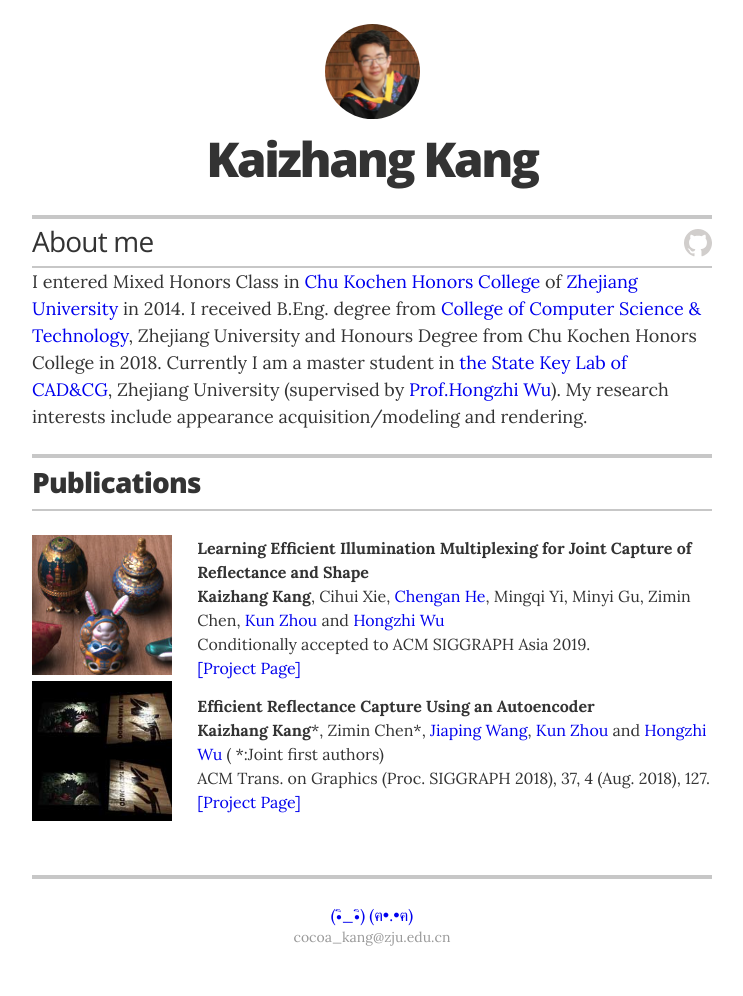
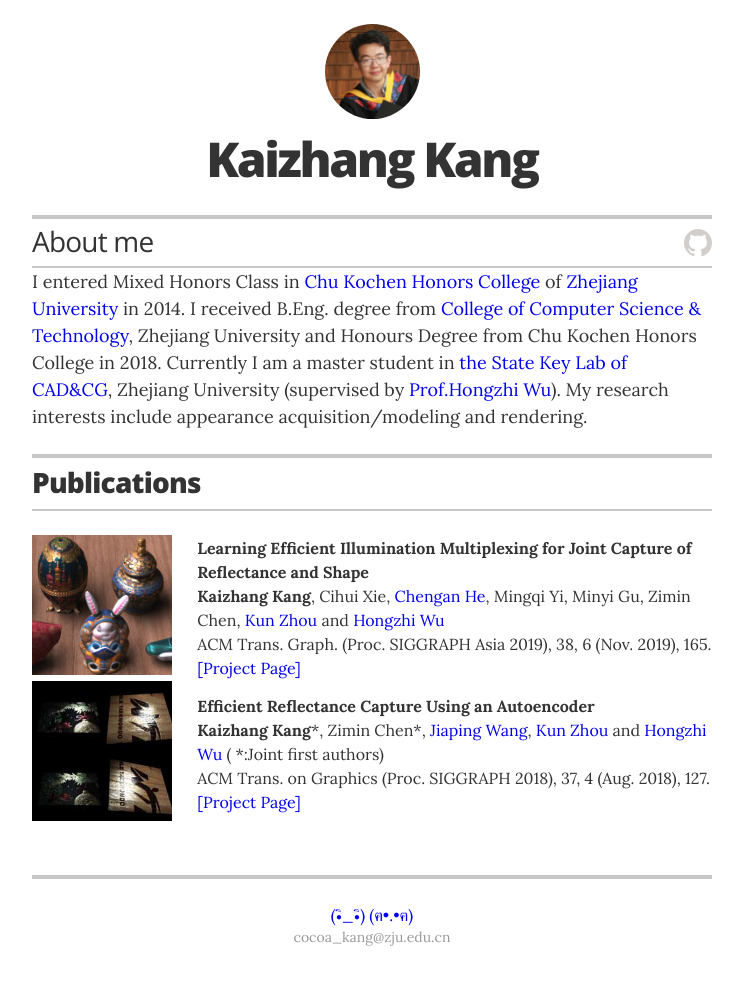
Before and after one commit to cocoakang/cocoakang.github.io, a Jekyll site: the page built from index.html, in a window 1280 px wide. Shown: the whole page, without its empty margins (268-1011 px from the left). Built offline with Jekyll 4.4.1, drawn with Linux system fonts in a browser that asks for light colours.

Commit message:
update siga2019 platform

```diff
--- a/_data/publications.yml
+++ b/_data/publications.yml
@@ -5,7 +5,7 @@
 - project_name: Learning Efficient Illumination Multiplexing for Joint Capture of Reflectance and Shape
   teaser_img: images/multiplex_siga2019.jpg
   authors: <b>Kaizhang Kang</b>, Cihui Xie, <a href=http://cs.yale.edu/homes/che/>Chengan He</a>, Mingqi Yi, Minyi Gu, Zimin Chen, <a href=http://kunzhou.net/>Kun Zhou</a> and <a href=http://www.cad.zju.edu.cn/home/hwu/>Hongzhi Wu</a>
-  platform: Conditionally accepted to ACM SIGGRAPH Asia 2019.
+  platform: ACM Trans. Graph. (Proc. SIGGRAPH Asia 2019), 38, 6 (Nov. 2019), 165.
   project_page_url: http://www.cad.zju.edu.cn/home/hwu/publications/jointcap/project.html
   # description:
 
```
